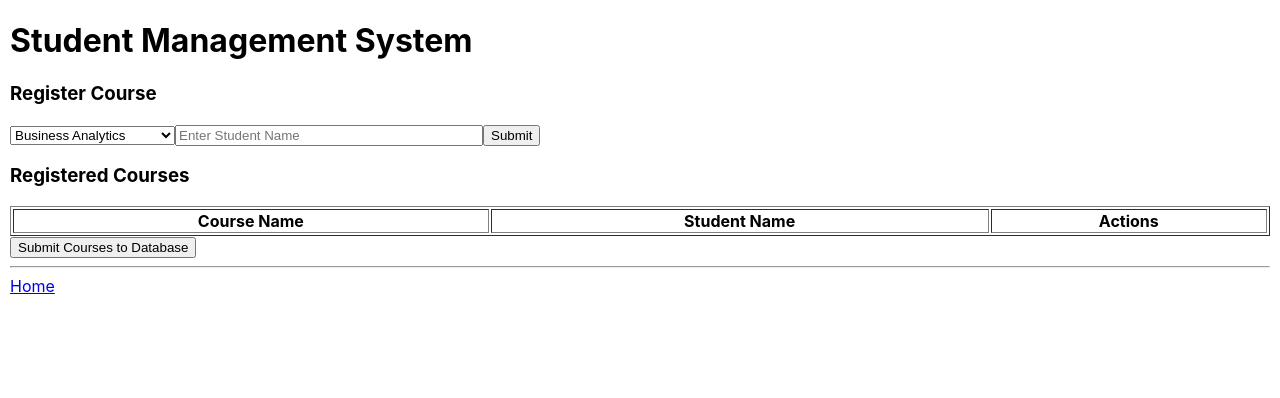
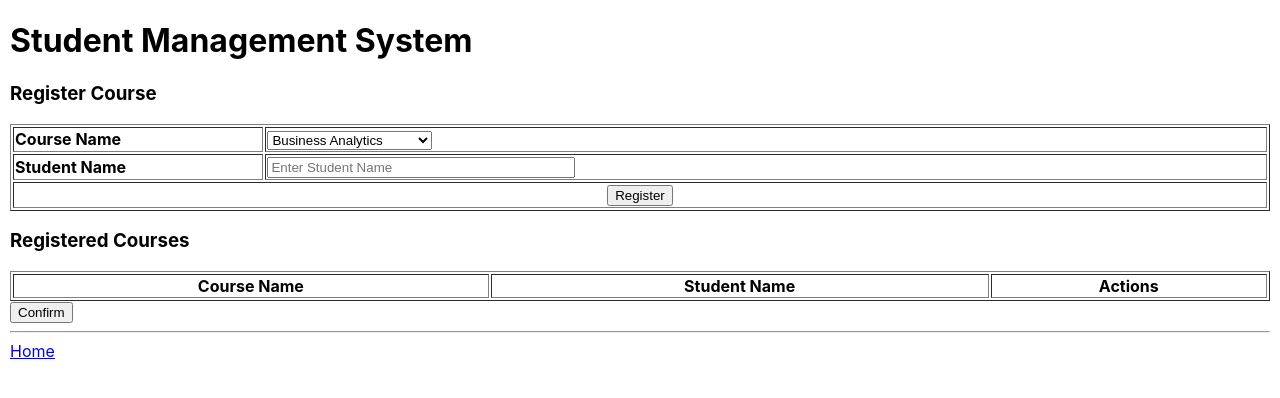
Before and after one commit to mstee37/TIC2601, a React (Create React App) app: page /RegisterCourse in a window 1280 px wide. Shown: the top 398 px of the page. Built offline with nearby package versions, Linux system fonts and the light colour scheme.

Commit message:
Update RegisterCourse.js

```diff
--- a/src/pages/RegisterCourse.js
+++ b/src/pages/RegisterCourse.js
@@ -26,11 +26,29 @@ function InputFormCourse({ setCourses, courses, studentNameToEdit, setStudentNam
 
     return (
         <>
-            <h3>Register Course</h3>
-            <DropdownCourse value={courseNameToEdit} setValue={setCourseNameToEdit} />
-            <InputStudentNameCourse label='Student' value={studentNameToEdit} setValue={setStudentNameToEdit} />
-            <input type={'button'} value='Submit' onClick={processForm} />
-        </>
+        <h3>Register Course</h3>
+        <table border={'1'} style={{ width: '100%', position: "relative" }}>
+            <tbody>
+                <tr>
+                    <td width={'20%'}><b>Course Name</b></td>
+                    <td>
+                        <DropdownCourse value={courseNameToEdit} setValue={setCourseNameToEdit} />
+                    </td>
+                </tr>
+                <tr>
+                    <td><b>Student Name</b></td>
+                    <td>
+                        <InputStudentNameCourse label='Student' value={studentNameToEdit} setValue={setStudentNameToEdit} />
+                    </td>
+                </tr>
+                <tr>
+                    <td colSpan={'2'} style={{ textAlign: 'center' }}>
+                        <input type={'button'} value='Register' onClick={processForm} />
+                    </td>
+                </tr>
+            </tbody>
+        </table>
+    </>
     );
 }
 
@@ -118,7 +136,7 @@ export default function CourseRegistration() {
         <>
             <InputFormCourse setCourses={setCourses} courses={courses} studentNameToEdit={studentNameToEdit} setStudentNameToEdit={setStudentNameToEdit} courseNameToEdit={courseNameToEdit} setCourseNameToEdit={setCourseNameToEdit} editMode={editMode} setEditMode={setEditMode} />
             <TableCourses courses={courses} setCourses={setCourses} setStudentNameToEdit={setStudentNameToEdit} setCourseNameToEdit={setCourseNameToEdit} setEditMode={setEditMode} />
-            <button onClick={handleSubmit}>Submit Courses to Database</button>
+            <button onClick={handleSubmit}>Confirm</button>
         </>
     );
 }
```
